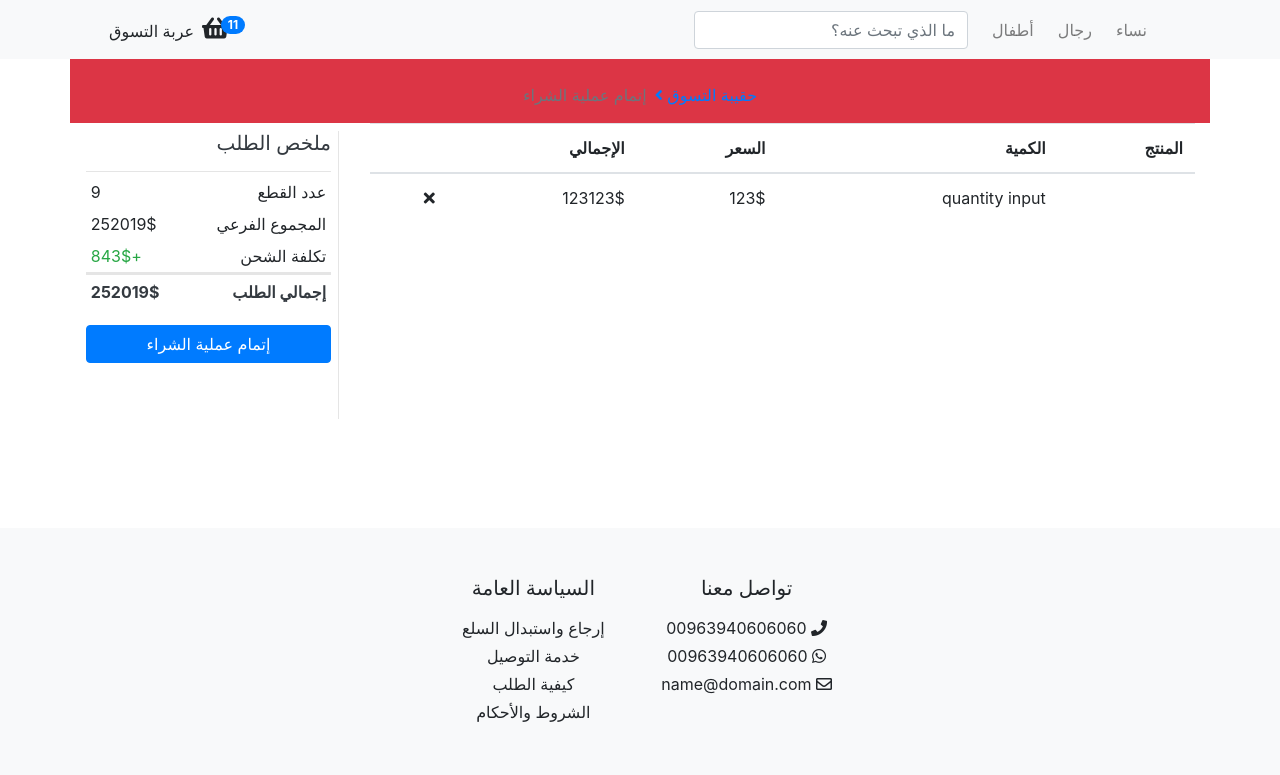
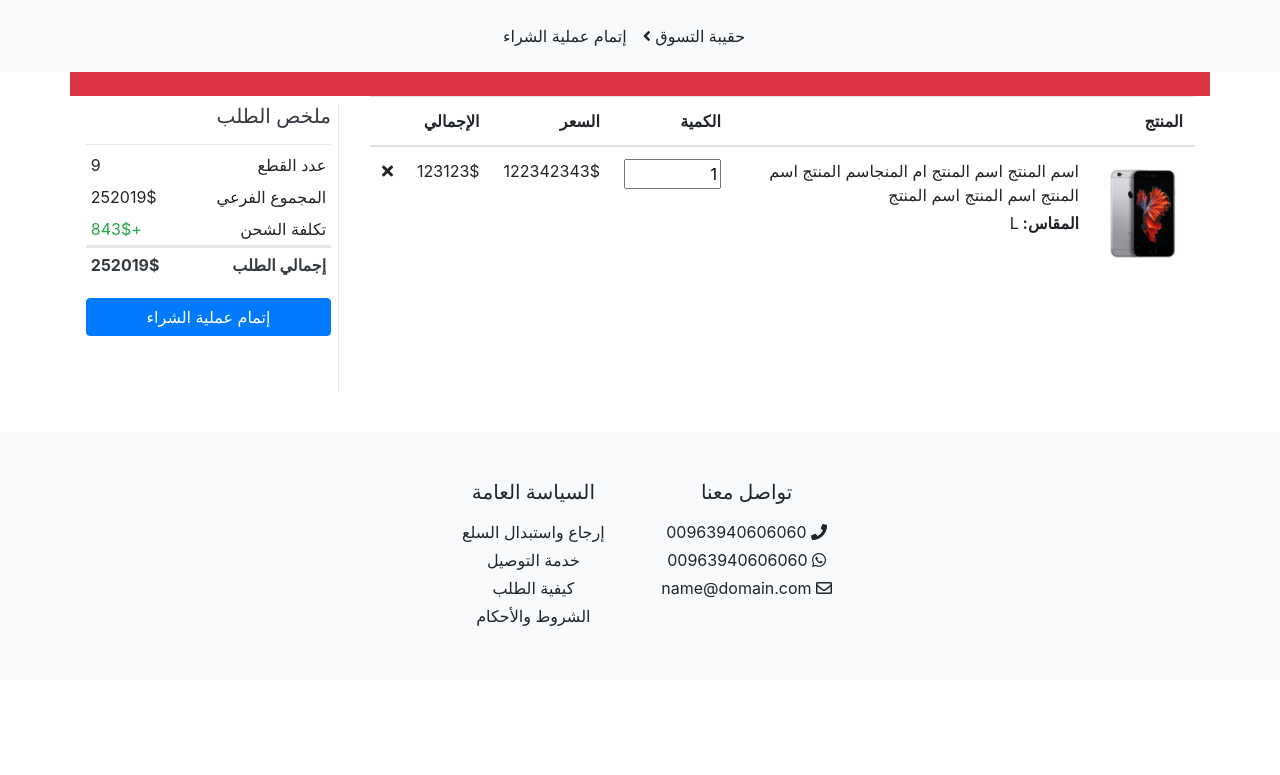
Before and after one commit to Belle-1/flaskapp, a Flask app: page /shopping_cart in a window 1280 px wide. Shown: the top 775 px of the page. Run offline with Flask 2, Linux system fonts and the light colour scheme; some libraries are stand-ins or nearby versions.

Commit message:
removed 'fixed-button' from all footers + finished shopping_cart.html UI

```diff
--- a/app/static/css/landing_page.css
+++ b/app/static/css/landing_page.css
@@ -127,7 +127,7 @@ div.product-price-container {
   padding: 12px 0px 0px 12px;
 }
 
-#owl-demo .item img{
+#product-slideshow .item img{
   display: block !important;
   width: 100% !important;
   height: auto !important;
@@ -152,6 +152,30 @@ ul.site-features img {
   border-top: 3px solid rgba(0,0,0,.1);
 }
 
+.shopping-cart-img div.item {
+  height: 110px;
+  width: 80px;
+  padding: 0;
+}
+
+.shopping-cart-img div.item img {
+  height: auto;
+  width: 100%;
+}
+
+.table td.fit,
+.table th.fit {
+    white-space: nowrap;
+    width: 1%;
+}
+
+
+
+
+
+
+
+
 
 
 
--- a/app/templates/landing_page.html
+++ b/app/templates/landing_page.html
@@ -190,7 +190,7 @@
       </div>
     </div>
     <!-- Footer -->
-    <div class="container-fluid mb-4 mt-5 fixed-bottom">
+    <div class="container-fluid mb-4 mt-5">
 
       <div class="row pt-5 pb-5 justify-content-center">
         <div class="contact-us col-2 text-center">
--- a/app/templates/products.html
+++ b/app/templates/products.html
@@ -122,7 +122,7 @@
       </div>
     </div>
     <!-- Footer -->
-    <div class="container-fluid mb-4 mt-5 bg-light fixed-bottom">
+    <div class="container-fluid mb-4 mt-5 bg-light">
 
       <div class="row pt-5 pb-5 justify-content-center">
         <div class="contact-us col-2 text-center">
--- a/app/templates/shopping_cart.html
+++ b/app/templates/shopping_cart.html
@@ -21,61 +21,47 @@
   </head>
   <body class="">
     <nav class="navbar navbar-expand-sm navbar-light bg-light">
-      <div class="container">
-        <button class="navbar-toggler" type="button" data-toggle="collapse" data-target="#navbarsExample07" aria-controls="navbarsExample07" aria-expanded="false" aria-label="Toggle navigation">
-          <span class="navbar-toggler-icon"></span>
-        </button>
-
-        <div class="collapse navbar-collapse" id="navbarsExample07">
+      <div class="container  d-flex justify-content-center pt-3 pb-3">
           <ul class="navbar-nav">
             <li class="nav-item ml-2">
-              <a class="nav-link" href="#">نساء</a>
+              <a class="active">حقيبة التسوق <i class="fas fa-angle-left"></i>&ensp; </a>
             </li>
             <li class="nav-item ml-2">
-              <a class="nav-link" href="#">رجال</a>
-            </li>
-            <li class="nav-item ml-2">
-              <a class="nav-link" href="#">أطفال</a>
+              <a class="disabled"> إتمام عملية الشراء </a>
             </li>
           </ul>
-          <form class="form-inline my-2 my-md-0 mr-2 ml-auto">
-            <input class="form-control" type="text" placeholder="ما الذي تبحث عنه؟" aria-label="Search">
-          </form>
-          <a class="nav-link active position-relative">
-            <span class="badge badge-pill badge-primary position-absolute posr-1-n">11</span>
-            <i class="fas fa-shopping-basket" style="font-size: 1.5em;"></i>&ensp;عربة التسوق&ensp;
-          </a>
-        </div>
       </div>
     </nav>
 
     <div class="container pt-4 bg-danger">
-      <div class="d-flex justify-content-center">
-        <p class="text-primary">حقيبة التسوق <i class="fas fa-angle-left"></i>&ensp; </p> <p class="text-secondary"> إتمام عملية الشراء </p>
-      </div>
+
       <div class="row text-right">
-        <div class="col-9 bg-white table-responsive">
+        <div class="col-9 bg-white table-responsive shopping-cart">
           <table class="table table-hover">
             <thead>
               <tr>
-                <th scope="col">المنتج</th>
-                <th scope="col">الكمية</th>
+                <th scope="col" colspan="2">المنتج</th>
+                <th scope="col" class="fit">الكمية</th>
                 <th scope="col">السعر</th>
                 <th scope="col">الإجمالي</th>
-                <th scope="col"></th>
+                <th scope="col" class="fit"></th>
               </tr>
             </thead>
             <tbody>
               <tr>
-                <th scope="row">
+                <th scope="row" class="shopping-cart-img fit">
                   <div class="">
-                    <img class="image of product" src="" alt="">
-                    <p class="product name"></p>
-                    <p class="product size"></p>
+                    <div class="item"><img src="{{ url_for('static', filename='img/N11045962A_1.jpg') }}" class="" alt="Responsive image"></div>
                   </div>
                 </th>
-                <td>quantity input</td>
-                <td>123$</td>
+                <td>
+                  <p class="product name mb-1"> اسم المنتج اسم المنتج ام المنجاسم المنتج اسم المنتج اسم المنتج اسم المنتج</p>
+                  <p class="product size mb-1"><b>المقاس: </b> L</p>
+                </td>
+                <td>
+                  <input type="number" id="" name="" value="1" min="1" max="100">
+                </td>
+                <td>122342343$</td>
                 <td>123123$</td>
                 <td><i class="fas fa-times"></i></td>
               </tr>
@@ -116,7 +102,7 @@
     </div>
 
     <!-- Footer -->
-    <div class="container-fluid mb-4 mt-5 bg-light fixed-bottom">
+    <div class="container-fluid mb-4 mt-5 bg-light">
 
       <div class="row pt-5 pb-5 justify-content-center">
         <div class="contact-us col-2 text-center">
```
Also changed, not shown: app/templates/product.html (+4 -4 lines).
